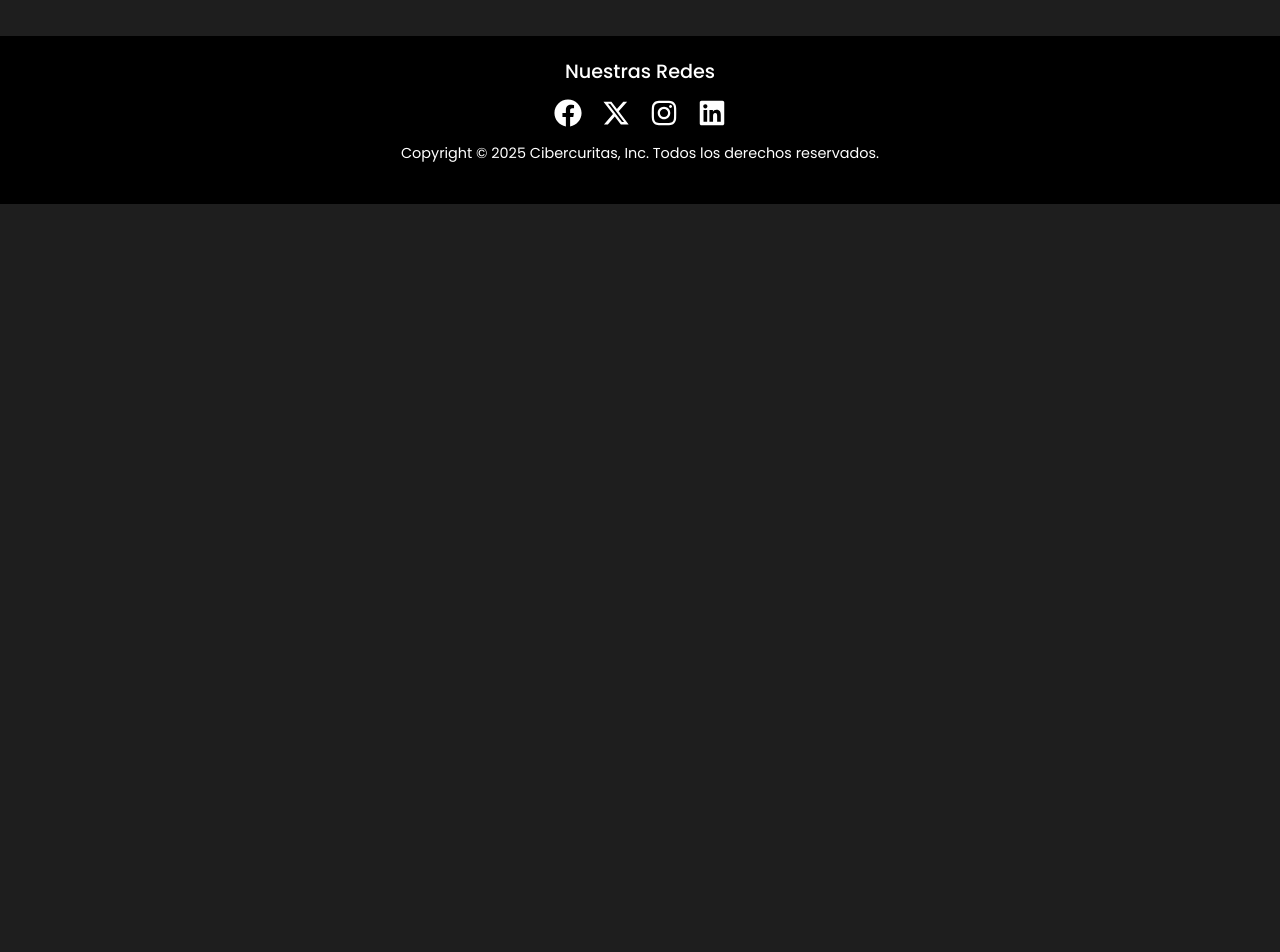
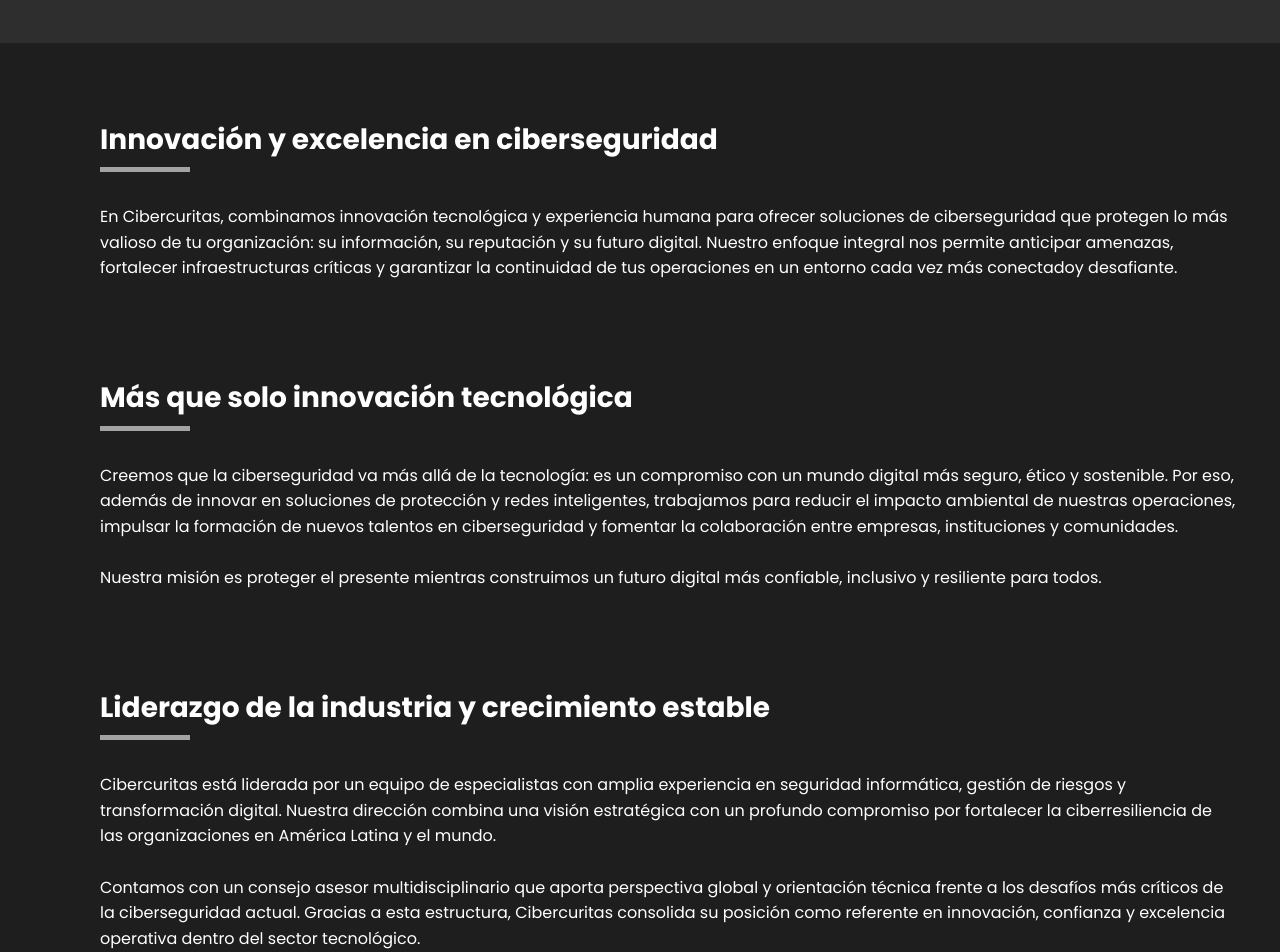
Before and after one commit to Bmtqr/proyecto-cibercuritas, a React (Vite) app: page /proyecto-cibercuritas/nosotros in a window 1280 px wide. Shown: the part 1840-2792 px from the top of the page. Before the commit the page ends 2044 px from the top, so only its background shows below. Built offline with nearby package versions, Linux system fonts and the light colour scheme.

Commit message:
arreglo en phishing, hacking

```diff
--- a/src/css/app.css
+++ b/src/css/app.css
@@ -1,7 +1,7 @@
 .titulo1 {
   font-size: var(--font-size-m);
   text-align: center;
-  color: red;
+  color: rgb(255, 60, 60);
   margin-top: 60px;
   padding: 0;
   letter-spacing: 2px;
--- a/src/css/hacking.css
+++ b/src/css/hacking.css
@@ -246,14 +246,14 @@
 .enfoque {
   background: rgb(49, 49, 49);
   padding: 25px;
-  border-radius: 12px;
+  border-radius: 20px;
   box-shadow: 0 4px 12px rgba(0,0,0,0.4);
   transition: transform 0.3s ease, box-shadow 0.3s ease;
 }
 
 .enfoque:hover {
   transform: translateY(-5px);
-  box-shadow: 0 8px 18px rgba(0,0,0,7);
+  box-shadow: 0 8px 20px rgba(255, 255, 255, 0.4);
 }
 
 .enfoque h3 {
--- a/src/css/nosotros.css
+++ b/src/css/nosotros.css
@@ -170,16 +170,16 @@
 .vms .card {
   background-color: rgb(39, 39, 39);
   padding: 20px;
-  border-radius: var(--border-radius-s);
+  border-radius: 20px;
   box-shadow: 0 4px 12px rgba(0, 0, 0, 0.3);
   text-align: center;
   margin-bottom: 30px;
-  transition: transform 0.3s ease, box-shadow 0.3s ease;
+  transition: transform 0.3s ease, box-shadow 0.5s ease;
 }
 
 .vms .card:hover {
   transform: translateY(-5px);
-  box-shadow: 0 8px 18px rgba(0,0,0,0.5);
+  box-shadow: 0 16px 35px rgba(123, 123, 123, 0.7);
 }
 
 .vms .card h3 {
@@ -236,7 +236,7 @@
   bottom: -8px;
   width: 60px;
   height: 3px;
-  background: #0077b5;
+  background: #a3a3a3;
 }
 
 .texto-contenido p {
@@ -245,19 +245,97 @@
   color: #ffffff;
 }
 
-.btn-cta {
-  display: inline-block;
-  margin-top: 20px;
-  padding: 12px 24px;
-  background: #004b74;
-  color: #fff;
-  font-weight: 600;
-  border-radius: 8px;
-  transition: background 0.3s ease, transform 0.2s ease;
+.separador-nosotros {
+  margin-bottom: 40px;
+  height: 60px;
+  background: rgb(46, 46, 46);
 }
-.btn-cta:hover {
-  background: #002a3e;
-  transform: translateY(-2px);
+
+.texto-info2 {
+  position: relative;
+  font-size: 28px;
+  padding: 40px 0;
+  text-align: left;
+  margin-left: 100px;
+  color: white;
+}
+
+.texto-info2::after {
+  content: "";
+  position: absolute;
+  left: 0;
+  bottom: 24px;
+  width: 90px;
+  height: 5px;
+  background: #a3a3a3;
+}
+
+.parrafo-info2 {
+  font-size: 16px;
+  line-height: 1.6;
+  color: #ffffff;
+  text-align: left;
+  margin-left: 100px;
+  max-width: 89%;
+  margin-bottom: 60px;
+}
+
+.texto-info3 {
+  position: relative;
+  font-size: 28px;
+  padding: 40px 0;
+  text-align: left;
+  margin-left: 100px;
+  color: white;
+}
+
+.texto-info3::after {
+  content: "";
+  position: absolute;
+  left: 0;
+  bottom: 24px;
+  width: 90px;
+  height: 5px;
+  background: #a3a3a3;
+}
+
+.parrafo-info3 {
+  font-size: 16px;
+  line-height: 1.6;
+  color: #ffffff;
+  text-align: left;
+  margin-left: 100px;
+  max-width: 89%;
+  margin-bottom: 60px;
+}
+
+.texto-info4 {
+  position: relative;
+  font-size: 28px;
+  padding: 40px 0;
+  text-align: left;
+  margin-left: 100px;
+  color: white;
+}
+
+.texto-info4::after {
+  content: "";
+  position: absolute;
+  left: 0;
+  bottom: 24px;
+  width: 90px;
+  height: 5px;
+  background: #a3a3a3;
+}
+
+.parrafo-info4 {
+  font-size: 16px;
+  line-height: 1.6;
+  color: #ffffff;
+  text-align: left;
+  margin-left: 100px;
+  max-width: 89%;
+  margin-bottom:80px;
 }
 
 @media (max-width: 768px) {
--- a/src/css/phishing.css
+++ b/src/css/phishing.css
@@ -160,6 +160,93 @@
   color: white;
 }
 
+.separador-ph {
+  width: 100%;
+  height: 80px;
+  background-color: rgb(43, 43, 43);
+  margin-top: 20px;
+  margin-bottom: 80px;
+}
+
+.titulo-phishing {
+  margin-top: 40px;
+  text-align: left;
+  margin-left: 300px;
+  color: rgb(255, 255, 255);
+  margin-bottom: 40px;
+}
+
+.titulo-h4-phishing {
+  text-align: left;
+  margin-left: 300px;
+  color: white;
+}
+
+.titulo-h4-phishing p {
+  font-size: 16px;
+  margin-top: 40px;
+  margin-bottom: 80px;
+}
+
+/* imgtexto1 */
+.img-texto1-ph {
+  display: flex;
+  align-items: stretch;
+  justify-content: center;
+  gap: 30px;
+  max-width: 100%;
+  flex-direction: row-reverse;
+  background-color: rgb(43, 43, 43);
+  margin-bottom: 60px;
+  height: 600px;
+}
+
+.itexto1-ph {
+  width: 50%;
+  object-fit: cover;
+  box-shadow: 0 8px 20px rgba(0,0,0,0.2);
+}
+
+.texto-contenido-ph {
+  flex: 1;
+  width: 50%;
+  text-align: left;
+  margin: 90px 50px 50px 50px;
+}
+
+.texto-contenido-ph h5 {
+  color: white;
+  text-transform: uppercase;
+  letter-spacing: 2px;
+  margin-bottom: 8px;
+}
+
+.texto-contenido-ph h4 {
+  font-size: 28px;
+  margin-bottom: 20px;
+  position: relative;
+  color: white;
+}
+
+.texto-contenido-ph p {
+  font-size: 16px;
+  line-height: 1.6;
+  color: #ffffff;
+}
+
+.puntos-ph {
+  list-style-type: disc;
+  padding-left: 20px;
+  color: #fff;
+  margin-top: 15px;
+  margin-bottom: 25px;
+  font-size: 16px;
+}
+
+.puntos-ph li::marker {
+  color: rgb(30, 30, 30);
+}
+
 @media (max-width: 768px) {
   .section-ph {
     padding: 140px 20px 80px;
--- a/src/pages/home.jsx
+++ b/src/pages/home.jsx
@@ -11,6 +11,7 @@
 import Navbar from "../utils/navbar.jsx";
 import Noticias from "./noticias.jsx";
 import "../css/home.css"
+import { NavLink } from "react-router-dom";
 
 export default function Home() {
     useEffect(() => {
@@ -168,9 +169,9 @@
                     A través de estrategias integrales de prevención, detección y respuesta, ayudamos a proteger tus activos, mantener la continuidad operativa y garantizar la confianza digital de tus clientes.
                 </p>
 
-                <a href="#" className="btn-cta" data-aos="fade-up" data-aos-delay="100">
-                Descubre más
-                </a>
+                <NavLink to="/cotizacion" className="btn-cta" data-aos="fade-up" data-aos-delay="100">
+                    Descubre más
+                </NavLink>
             </div>
         </section>
     <Noticias />
--- a/src/pages/nosotros.jsx
+++ b/src/pages/nosotros.jsx
@@ -106,11 +106,49 @@
             no una fuente de riesgo. Porque para nosotros, la seguridad no es un producto,
             es una cultura.
           </p>
-          <a href="#" className="btn-cta" data-aos="fade-up" data-aos-delay="100">
-            Descubre más
-          </a>
         </div>
       </section>
+      <section className="separador-nosotros" data-aos="fade-up" data-aos-delay="100">
+        </section>
+      <section className="nosotros-info2" data-aos="fade-up" data-aos-delay="100">
+          <h4 className="texto-info2">
+            <strong>Innovación y excelencia en ciberseguridad</strong>
+          </h4>
+          <p className="parrafo-info2">
+            En Cibercuritas, combinamos innovación tecnológica y experiencia humana
+            para ofrecer soluciones de ciberseguridad que protegen lo más valioso de tu organización:
+            su información, su reputación y su futuro digital.
+            Nuestro enfoque integral nos permite anticipar amenazas, fortalecer infraestructuras críticas
+            y garantizar la continuidad de tus operaciones en un entorno
+            cada vez más conectadoy desafiante.
+            </p>
+        </section>
+        <section className="nosotros-info3" data-aos="fade-up" data-aos-delay="100">
+          <h4 className="texto-info3">
+            <strong>Más que solo innovación tecnológica</strong>
+            </h4>
+          <p className="parrafo-info3">
+            Creemos que la ciberseguridad va más allá de la tecnología: es un compromiso con un mundo digital más seguro, ético y sostenible.
+            Por eso, además de innovar en soluciones de protección y redes inteligentes, trabajamos para reducir el impacto ambiental de nuestras operaciones, impulsar la formación de nuevos talentos en ciberseguridad y fomentar la colaboración entre empresas, instituciones y comunidades.
+            <br></br><br></br>Nuestra misión es proteger el presente mientras construimos un futuro digital más confiable, inclusivo y resiliente para todos.
+            </p>
+        </section>
+        <section className="nosotros-info4" data-aos="fade-up" data-aos-delay="100">
+          <h4 className="texto-info4">
+            <strong>Liderazgo de la industria y crecimiento estable</strong>
+          </h4>
+          <p className="parrafo-info4">
+            Cibercuritas está liderada por un equipo de especialistas con amplia experiencia
+            en seguridad informática, gestión de riesgos y transformación digital.
+            Nuestra dirección combina una visión estratégica con un profundo compromiso por fortalecer
+            la ciberresiliencia de las organizaciones en América Latina y el mundo.
+            <br></br><br></br>Contamos con un consejo asesor multidisciplinario que aporta perspectiva global
+            y orientación técnica frente a los desafíos más críticos de la ciberseguridad actual.
+            Gracias a esta estructura, Cibercuritas consolida su posición como referente en innovación,
+            confianza y excelencia operativa dentro del sector tecnológico.
+          </p>
+          </section>
+
       <Footer />
     </main>
   );
--- a/src/pages/noticias.jsx
+++ b/src/pages/noticias.jsx
@@ -47,7 +47,7 @@
   }, []);
 
   if (cargando) return <p className="cargando-not">Cargando noticias...</p>;
-  if (error) return <p className="error-not">Error: {error}</p>;
+  if (error) return <p className="error-not">Error al cargar noticia (reinicia la pagina)</p>;
 
     const slidesToShow = isMobile ? 1 : 4;
 
@@ -101,7 +101,14 @@
       <Slider ref={sliderRef} {...settings}>
         {noticias.map((n, i) => (
           <div key={i} className="noticia-card">
-            {n.urlToImage && <img src={n.urlToImage} alt={n.title || "Noticia"} />}
+            {<img
+  src={n.urlToImage || `${import.meta.env.BASE_URL}errorimg-noticias.jpg`}
+  alt={n.title || "Noticia de ciberseguridad"}
+  onError={(e) => {
+    e.target.onerror = null; // evita bucles infinitos
+    e.target.src = `${import.meta.env.BASE_URL}errorimg-noticias.jpg`;
+  }}
+/>}
             <h3>{n.title}</h3>
             <p>{n.description}</p>
             <a href={n.url} target="_blank" rel="noopener noreferrer">
--- a/vite.config.js
+++ b/vite.config.js
@@ -10,6 +10,6 @@
       },
     }),
   ],
-    base: '/proyecto-cibercuritas',
+    base: '/proyecto-cibercuritas/',
 
 })
```
Also changed, not shown: src/pages/phishing.jsx (+50 -0 lines), public/img/phishing-texto1.webp (added).
